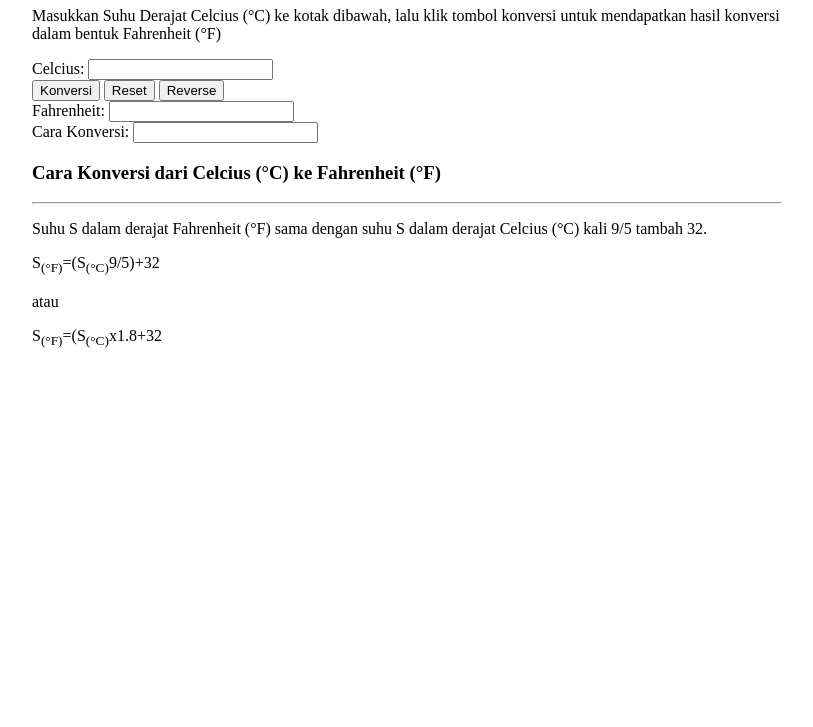
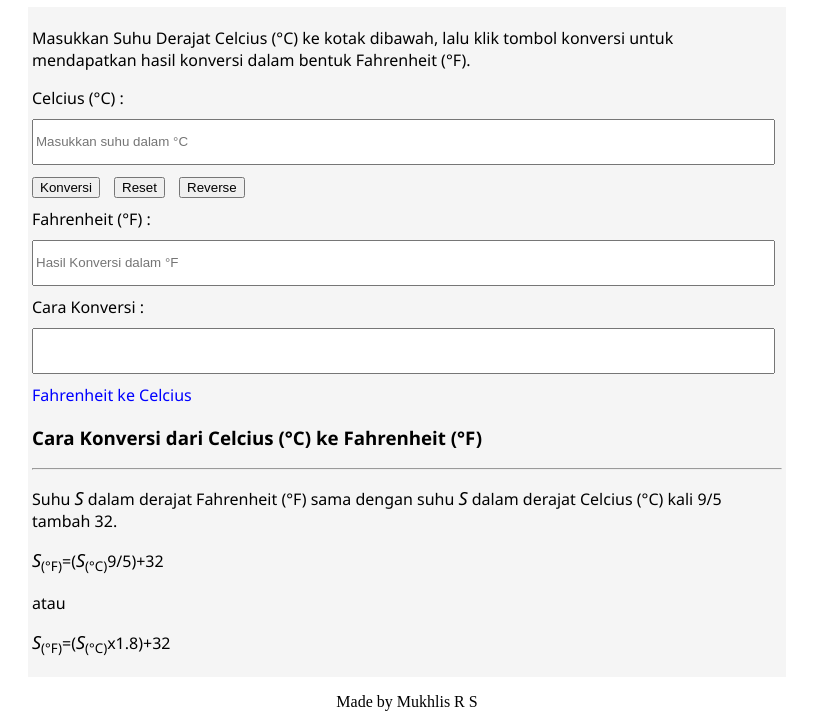
Before and after one commit to revou-fundamental-course/03-feb-25-mukhlisrs, a plain HTML site: page index.html in a window 1280 px wide. Shown: the part 73-800 px from the top of the page, without its empty margins (233-1046 px from the left). Drawn offline with Linux system fonts and the light colour scheme.

Commit message:
fix html, css, js

```diff
--- a/css/style.css
+++ b/css/style.css
@@ -3,8 +3,65 @@
 main {
   max-width: 750px;
   justify-self: center;
+  background-color: whitesmoke;
+  padding: 4px;
+  font-family: "Segoe UI", Tahoma, Geneva, Verdana, sans-serif;
 }
 
 .main-header {
   text-align: center;
+  color: rgb(0, 0, 52);
 }
+
+#main-input {
+  margin: 10px 0px;
+  width: 98%;
+  height: 40px;
+}
+
+#main-result {
+  margin: 10px 0px;
+  width: 98%;
+  height: 40px;
+}
+
+.form-fahrenheit {
+  margin-top: 10px;
+}
+
+#cara-konversi {
+  margin: 10px 0px;
+  width: 98%;
+  height: 40px;
+}
+
+.btn > button {
+  margin-right: 10px;
+}
+
+.span-s {
+  font-size: large;
+  font-style: italic;
+}
+
+#reverse-nav {
+  color: blue;
+  display: inline-block;
+  margin: 0px;
+  transition: background-color 0.3s ease;
+}
+
+#reverse-nav:hover {
+  background-color: rgb(43, 107, 226);
+  color: aqua;
+}
+
+footer {
+  text-align: center;
+}
+
+@media only screen and (max-width: 480px) {
+  main {
+    background-color: lightskyblue;
+  }
+}
--- a/index.html
+++ b/index.html
@@ -19,7 +19,7 @@
         <p>
           Masukkan Suhu Derajat Celcius (&deg;C) ke kotak dibawah, lalu klik
           tombol konversi untuk mendapatkan hasil konversi dalam bentuk
-          Fahrenheit (&deg;F)
+          Fahrenheit (&deg;F).
         </p>
       </section>
 
@@ -27,29 +27,47 @@
       <section>
         <form action="">
           <div>
-            <label for="main-input">Celcius:</label>
-            <input type="number" id="main-input" />
+            <label for="input-label" id="input-label">Celcius (&deg;C) :</label>
+            <br />
+            <input
+              type="number"
+              id="main-input"
+              placeholder="Masukkan suhu dalam °C"
+              required
+            />
           </div>
-          <div>
-            <button>Konversi</button>
-            <button>Reset</button>
-            <button>Reverse</button>
+          <div class="btn">
+            <button onclick="convertSuhu()" type="button">Konversi</button>
+            <button onclick="reset()">Reset</button>
+            <button type="button" onclick="reverseConversion()">Reverse</button>
           </div>
         </form>
       </section>
       <section>
-        <div>
-          <label for="main-result">Fahrenheit:</label>
-          <input type="text" id="main-result" readonly />
+        <div class="form-fahrenheit">
+          <label for="output-label" id="output-label"
+            >Fahrenheit (&deg;F) :</label
+          >
+          <br />
+          <input
+            type="number"
+            id="main-result"
+            placeholder="Hasil Konversi dalam °F"
+            readonly
+          />
         </div>
       </section>
 
       <!-- Cara Konversi Suhu -->
       <section>
         <div>
-          <label for="cara-konversi">Cara Konversi:</label>
+          <label for="cara-konversi">Cara Konversi :</label>
+          <br />
           <input type="text" id="cara-konversi" readonly />
         </div>
+        <p id="reverse-nav" onclick="reverseConversion()">
+          Fahrenheit ke Celcius
+        </p>
       </section>
 
       <!-- Penjelasan Rumus Konversi Suhu -->
@@ -60,17 +78,30 @@
           <hr />
           <article>
             <p>
-              Suhu <span>S</span> dalam derajat Fahrenheit (&deg;F) sama dengan
-              suhu <span>S</span> dalam derajat Celcius (&deg;C) kali 9/5 tambah
-              32.
+              Suhu <span class="span-s">S</span> dalam derajat Fahrenheit
+              (&deg;F) sama dengan suhu <span class="span-s">S</span> dalam
+              derajat Celcius (&deg;C) kali 9/5 tambah 32.
             </p>
-            <p>S<sub>(&deg;F)</sub>=(S<sub>(&deg;C)</sub>9/5)+32</p>
+            <p>
+              <span class="span-s">S</span><sub>(&deg;F)</sub>=(<span
+                class="span-s"
+                >S</span
+              ><sub>(&deg;C)</sub>9/5)+32
+            </p>
             <p>atau</p>
-            <p>S<sub>(&deg;F)</sub>=(S<sub>(&deg;C)</sub>x1.8+32</p>
+            <p>
+              <span class="span-s">S</span><sub>(&deg;F)</sub>=(<span
+                class="span-s"
+                >S</span
+              ><sub>(&deg;C)</sub>x1.8)+32
+            </p>
           </article>
         </header>
       </section>
     </main>
-    <footer></footer>
+    <footer>
+      <p>Made by Mukhlis R S</p>
+    </footer>
+    <script src="./js/script.js"></script>
   </body>
 </html>
--- a/js/script.js
+++ b/js/script.js
@@ -1 +1,56 @@
 // ini file javascript
+
+let isCelsiusToFahrenheit = true;
+
+function convertSuhu() {
+  const inputValue = document.getElementById("main-input").value;
+  console.log(inputValue);
+
+  if (!inputValue) {
+    alert("Kolom input tidak boleh kosong");
+    return;
+  }
+
+  let result, caraKonversi;
+
+  if (isCelsiusToFahrenheit) {
+    //celcius to fahrenheit
+    result = (inputValue * 9) / 5 + 32;
+    caraKonversi = `${inputValue}°C * (9/5) + 32 = ${result.toFixed(2)}°F`;
+  } else {
+    //fahrenheit to celcius
+    result = ((inputValue - 32) * 5) / 9;
+    caraKonversi = `${inputValue}°F - 32 * (5/9) = ${result.toFixed(2)}°C`;
+  }
+  document.getElementById("main-result").value = result.toFixed(2);
+  document.getElementById("cara-konversi").value = caraKonversi;
+}
+
+function reverseConversion() {
+  isCelsiusToFahrenheit = !isCelsiusToFahrenheit;
+  console.log(isCelsiusToFahrenheit);
+
+  if (isCelsiusToFahrenheit) {
+    document.getElementById("input-label").innerText = "Celsius (°C):";
+    document.getElementById("main-input").placeholder =
+      "Masukkan suhu dalam °C";
+    document.getElementById("output-label").innerText = "Fahrenheit (°F):";
+    document.getElementById("main-result").placeholder =
+      "Hasil konversi dalam °F";
+  } else {
+    document.getElementById("input-label").innerText = "Fahrenheit (°F):";
+    document.getElementById("main-input").placeholder =
+      "Masukkan suhu dalam °F";
+    document.getElementById("output-label").innerText = "Celsius (°C):";
+    document.getElementById("main-result").placeholder =
+      "Hasil konversi dalam °C";
+  }
+
+  // Kosongkan input dan hasil saat mode diubah
+  reset();
+}
+
+function reset() {
+  document.getElementById("main-input").value = "";
+  document.getElementById("main-result").value = "";
+}
```
